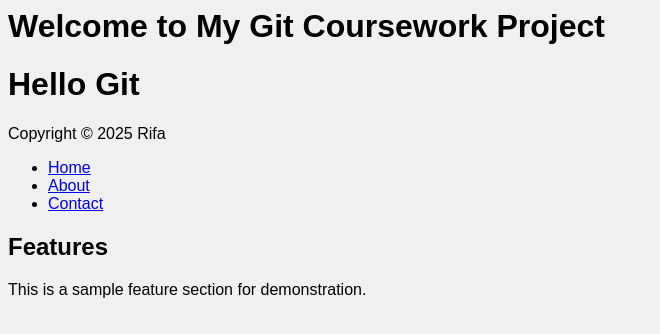
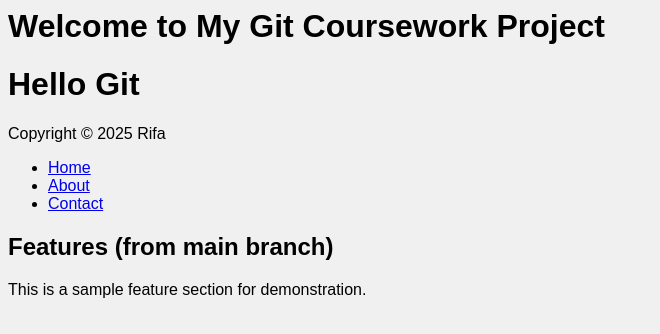
Before and after one commit to rifagafoormc-cpu/git-coursework-rifa, a plain HTML site: page index.html in a window 1280 px wide. Shown: the whole page, without its empty margins (0-660 px from the left). Drawn offline with Linux system fonts and the light colour scheme.

Commit message:
feat(main): update features heading differently

```diff
--- a/index.html
+++ b/index.html
@@ -24,6 +24,6 @@
 </nav>
 
 <section>
-  <h2>Features</h2>
+  <h2>Features (from main branch)</h2>
   <p>This is a sample feature section for demonstration.</p>
 </section>
```
